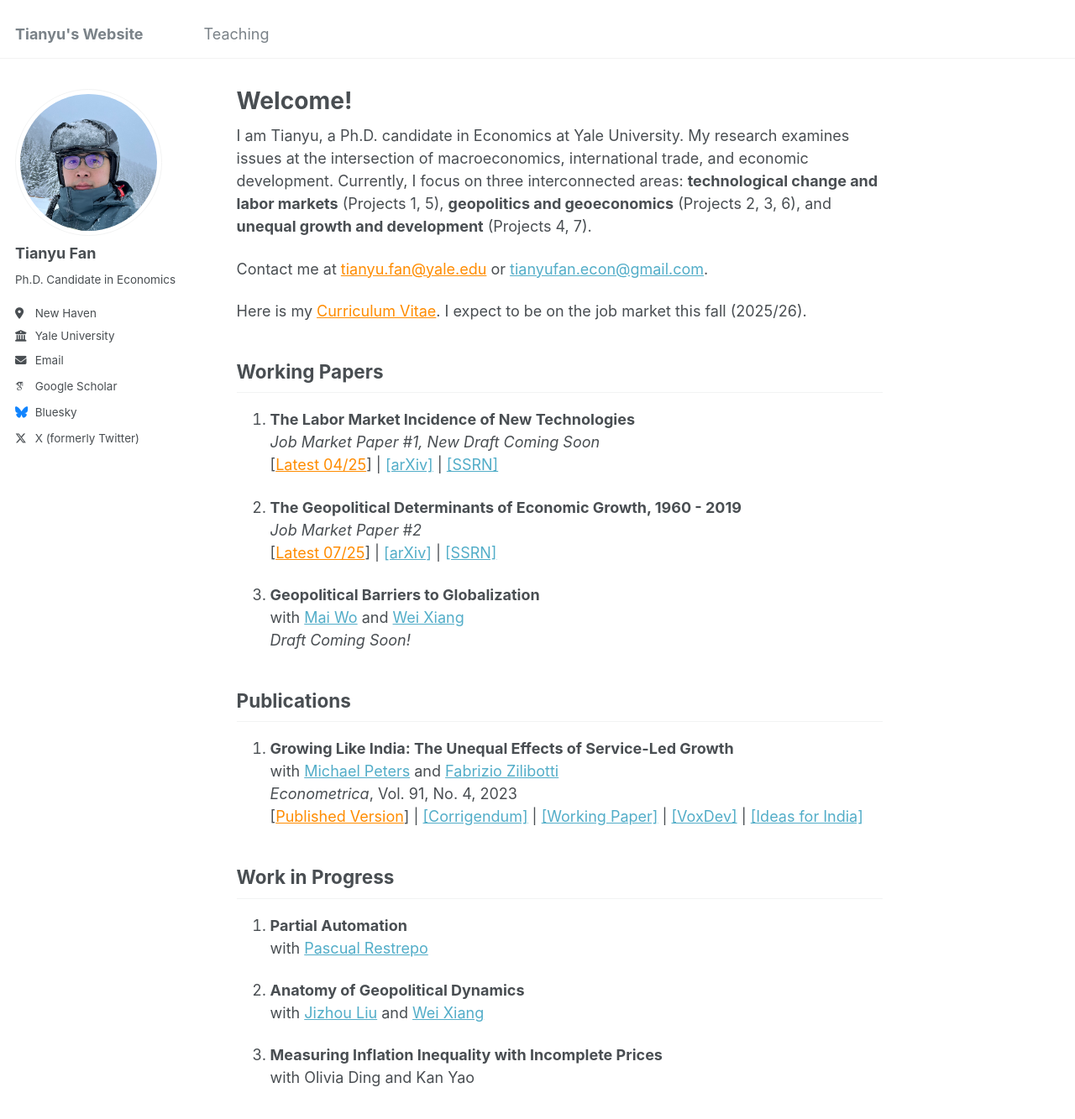
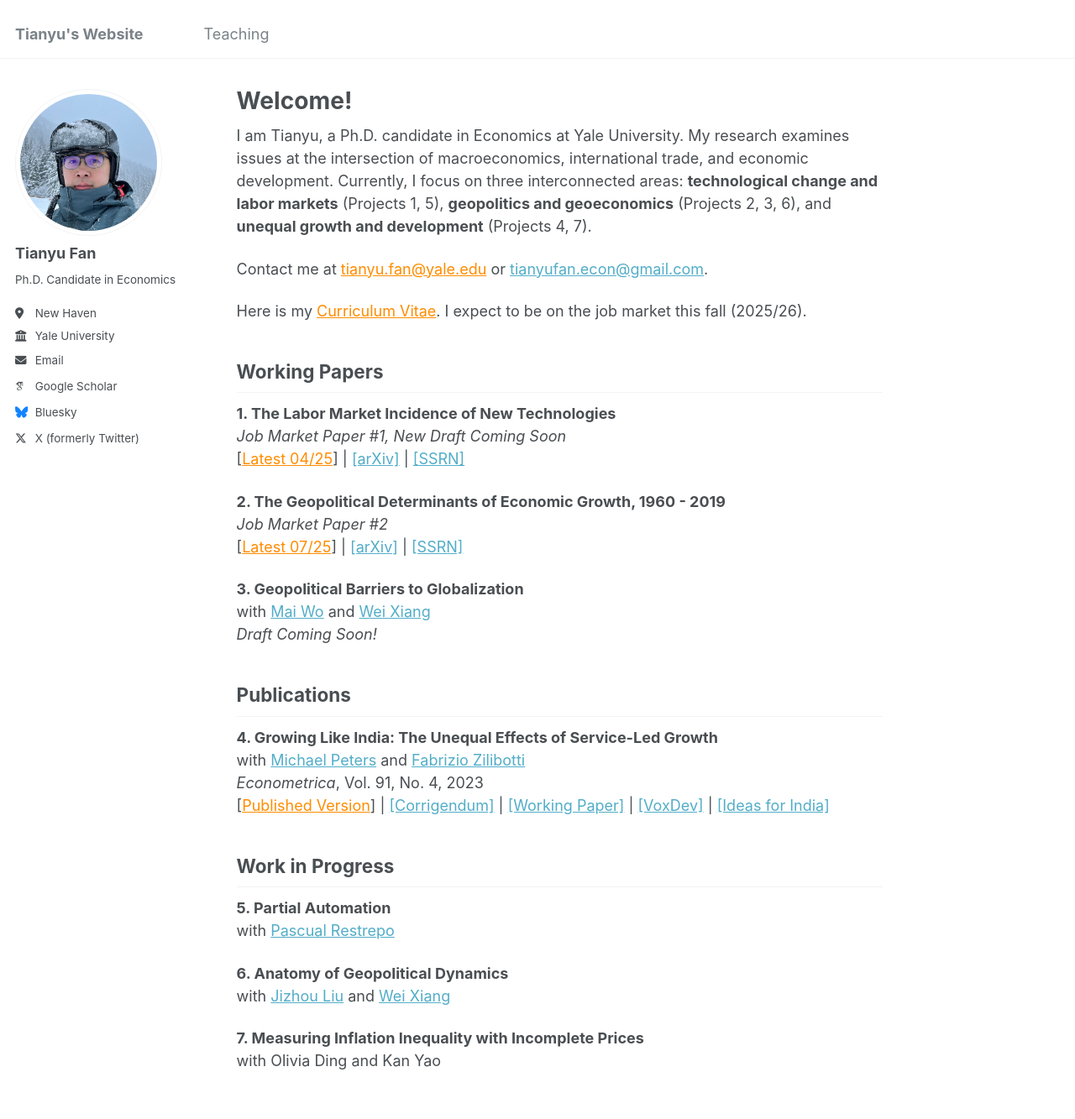
Before and after one commit to tianyufan-econ/tianyufan-econ.github.io, a Jekyll site: the page built from _pages/about.md, in a window 1280 px wide and 1400 px high. Shown: the top 1333 px of the window at 84% size. Built offline with Jekyll 4.4.1, drawn with Linux system fonts in a browser that asks for light colours; some web fonts are replaced.

Commit message:
Update about.md

```diff
--- a/_pages/about.md
+++ b/_pages/about.md
@@ -16,32 +16,32 @@ Here is my <a href="/files/CV_FAN_Tianyu.pdf" style="color: darkorange;" title="
 
 ## Working Papers
 
-1. **The Labor Market Incidence of New Technologies**
+**1. The Labor Market Incidence of New Technologies**
 *Job Market Paper #1, New Draft Coming Soon*
 [<a href="/files/FAN_Technology_Incidence.pdf" style="color: darkorange;">Latest 04/25</a>] | [[arXiv]](https://arxiv.org/abs/2504.04047) | [[SSRN]](https://ssrn.com/abstract=5160195)
 
-2. **The Geopolitical Determinants of Economic Growth, 1960 - 2019**
+**2. The Geopolitical Determinants of Economic Growth, 1960 - 2019**
 *Job Market Paper #2*
 [<a href="/files/FAN_Tianyu_Geopolitical_Growth.pdf" style="color: darkorange;">Latest 07/25</a>] | [[arXiv]](https://arxiv.org/abs/2507.04833) | [[SSRN]](https://ssrn.com/abstract=5341272)
 
-3. **Geopolitical Barriers to Globalization**
+**3. Geopolitical Barriers to Globalization**
 with [Mai Wo](https://sites.google.com/view/maiwo/) and [Wei Xiang](https://sites.google.com/view/wei-xiang)
 *Draft Coming Soon!*
 
 ## Publications
 
-4. **Growing Like India: The Unequal Effects of Service-Led Growth**
+**4. Growing Like India: The Unequal Effects of Service-Led Growth**
 with [Michael Peters](https://mipeters.weebly.com) and [Fabrizio Zilibotti](https://campuspress.yale.edu/zilibotti/)
 *Econometrica*, Vol. 91, No. 4, 2023
 [<a href="/files/FPZ_UnequalGrowth.pdf" style="color: darkorange;">Published Version</a>] | [[Corrigendum]](/files/FPZ_Corrigendum.pdf) | [[Working Paper]](/files/FPZ_ECMA_final.pdf) | [[VoxDev]](https://voxdev.org/topic/macroeconomics-growth/how-services-drive-growth-emerging-economies-evidence-india) | [[Ideas for India]](https://www.ideasforindia.in/topics/macroeconomics/india-s-service-led-growth.html)
 
 ## Work in Progress
 
-5. **Partial Automation**
+**5. Partial Automation**
 with [Pascual Restrepo](https://campuspress.yale.edu/pascualrestrepo/)
 
-6. **Anatomy of Geopolitical Dynamics**
+**6. Anatomy of Geopolitical Dynamics**
 with [Jizhou Liu](https://ljz0.github.io) and [Wei Xiang](https://sites.google.com/view/wei-xiang)
 
-7. **Measuring Inflation Inequality with Incomplete Prices**
+**7. Measuring Inflation Inequality with Incomplete Prices**
 with Olivia Ding and Kan Yao
```
